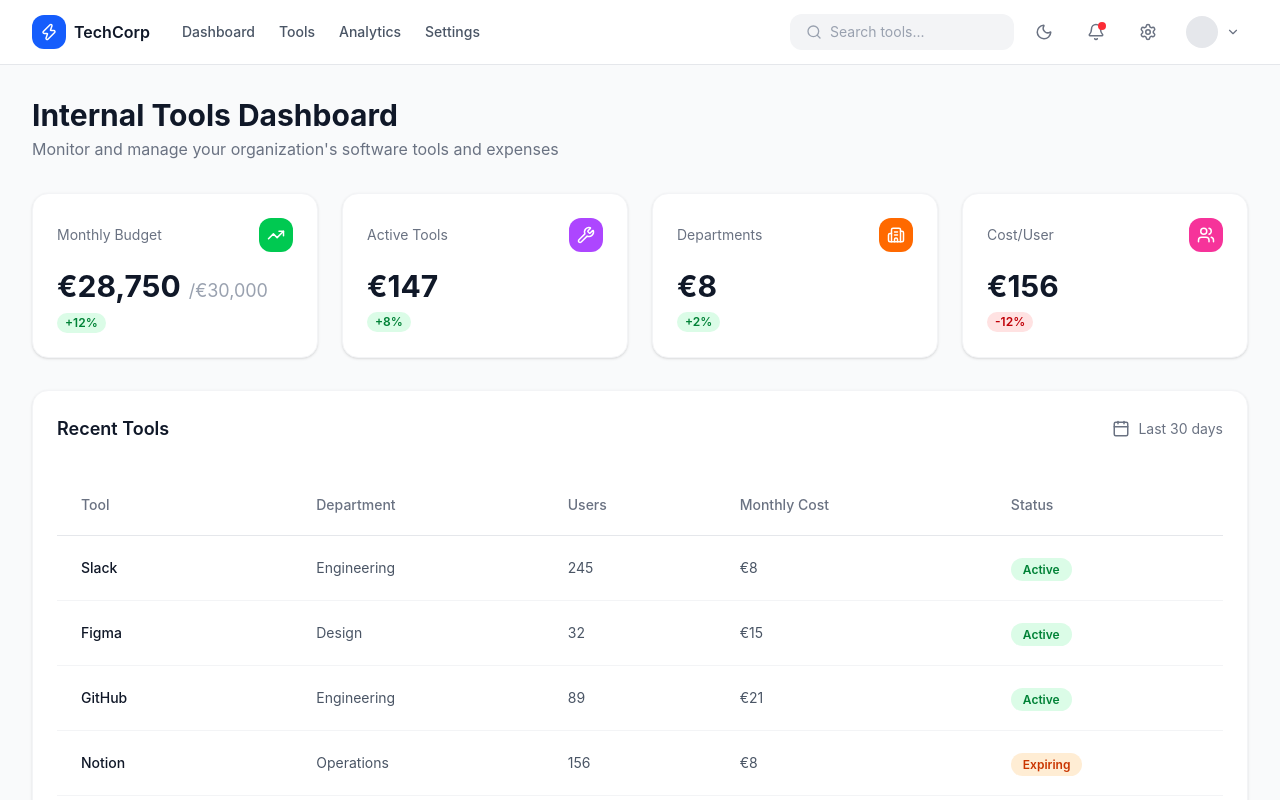
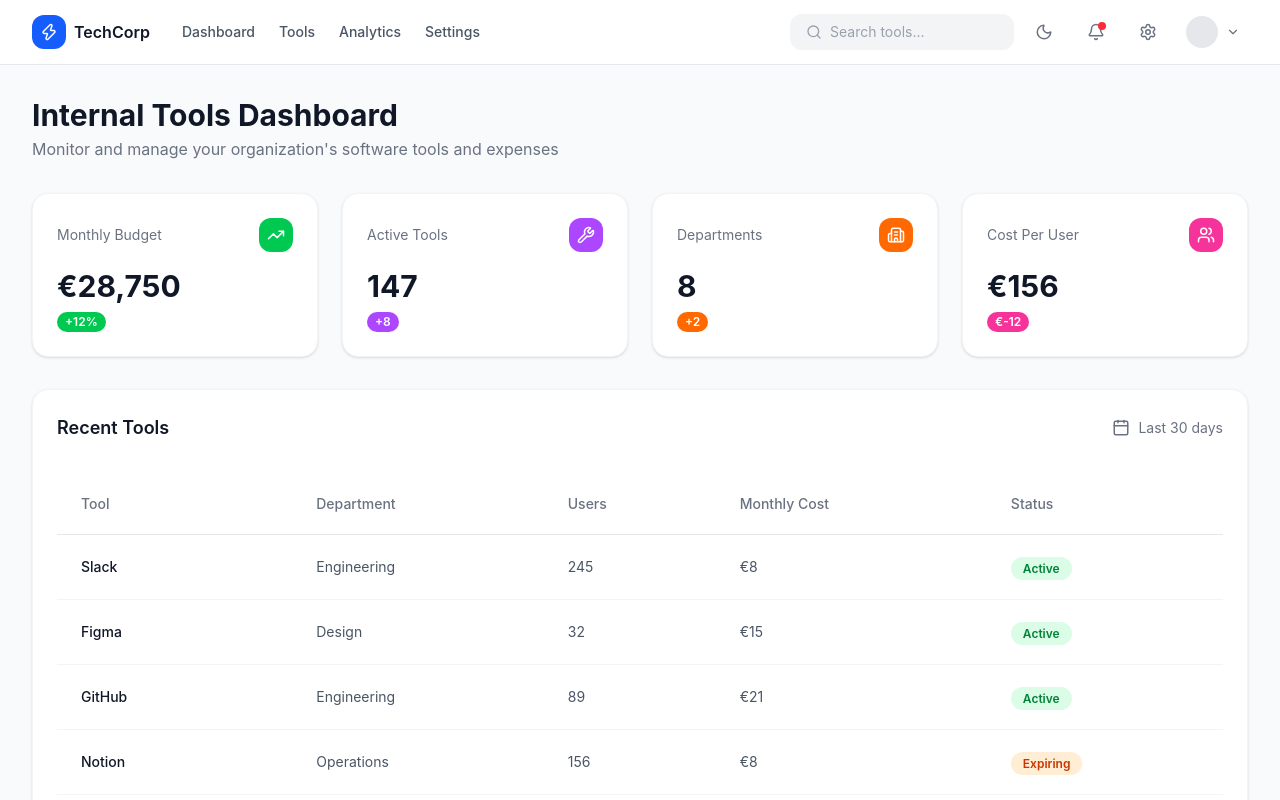
Before and after one commit to Lucas-sch-57/alt-internal-tools, a React (Vite) app in the folder front/: page / in a window 1280 px wide. Shown: the top 800 px of the page. Built offline with nearby package versions, Linux system fonts and the light colour scheme.

Commit message:
edit: KpiCard simplify and respect colors

```diff
--- a/front/src/components/KpiCard.tsx
+++ b/front/src/components/KpiCard.tsx
@@ -2,9 +2,9 @@ import { Building2, TrendingUp, Users, Wrench } from 'lucide-react';
 
 interface KpiCardProps {
   label: string;
-  value: string;
-  subValue?: string;
-  change: number;
+  value: string | number;
+  subValue?: string | number;
+  change: number | string;
   icon: 'budget' | 'tools' | 'departments' | 'cost';
   className?: string;
 }
@@ -25,7 +25,6 @@ const iconColors = {
 export const KpiCard: React.FC<KpiCardProps> = props => {
   const { label, value, subValue, change, icon } = props;
   const Icon = icons[icon];
-  const isPositiveChange = change >= 0;
   return (
     <div
       className={`bg-white rounded-2xl p-6 shadow-sm border border-gray-100 flex flex-col gap-4 ${props.className || ''}`}
@@ -45,14 +44,9 @@ export const KpiCard: React.FC<KpiCardProps> = props => {
           )}
         </div>
         <span
-          className={`inline-block mt-2 text-xs font-semibold px-2 py-0.5 rounded-full ${
-            isPositiveChange
-              ? 'bg-green-100 text-green-700'
-              : 'bg-red-100 text-red-700'
-          }`}
+          className={`inline-block mt-2 text-xs font-semibold px-2 py-0.5 rounded-full ${iconColors[icon]} text-white `}
         >
-          {isPositiveChange ? '+' : ''}
-          {change}%
+          {change}
         </span>
       </div>
     </div>
--- a/front/src/datas/mock.ts
+++ b/front/src/datas/mock.ts
@@ -108,8 +108,29 @@ export const mockTools: Tool[] = [
 ];
 
 export const mockKpis = {
-  monthlyBudget: { value: 28750, target: 30000, change: 12 },
-  activeTools: { value: 147, change: 8 },
-  departments: { value: 8, change: 2 },
-  costPerUser: { value: 156, change: -12 },
+  monthlyBudget: {
+    label: 'Monthly Budget',
+    value: '€28,750',
+    target: '€30k',
+    change: '+12%',
+    icon: 'budget' as const,
+  },
+  activeTools: {
+    label: 'Active Tools',
+    value: 147,
+    change: '+8',
+    icon: 'tools' as const,
+  },
+  departments: {
+    label: 'Departments',
+    value: 8,
+    change: '+2',
+    icon: 'departments' as const,
+  },
+  costPerUser: {
+    label: 'Cost Per User',
+    value: '€156',
+    change: '€-12',
+    icon: 'cost' as const,
+  },
 };
--- a/front/src/pages/Dashboard.tsx
+++ b/front/src/pages/Dashboard.tsx
@@ -31,21 +31,14 @@ const Dashboard = () => {
         {/* KPI Cards */}
         {/* Mobile: 1 col | Tablet: 2 cols | Desktop: 4 cols */}
         <section className="grid grid-cols-1 sm:grid-cols-2 md:grid-cols-4 gap-4 sm:gap-6">
-          {kpiConfig.map(({ key, label, icon }) => {
-            const kpi = mockKpis[key as keyof typeof mockKpis];
-
+          {Object.entries(mockKpis).map(([key, kpi]) => {
             return (
               <KpiCard
                 key={key}
-                label={label}
+                label={kpi.label}
+                value={kpi.value}
                 change={kpi.change}
-                value={`€${kpi.value.toLocaleString()}`}
-                subValue={
-                  'target' in kpi
-                    ? `€${kpi.target.toLocaleString()}`
-                    : undefined
-                }
-                icon={icon}
+                icon={kpi.icon}
               />
             );
           })}
```
